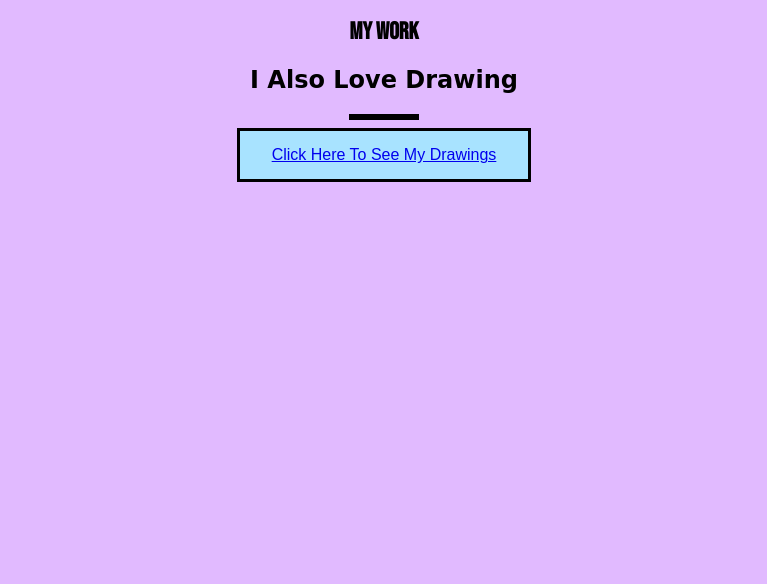
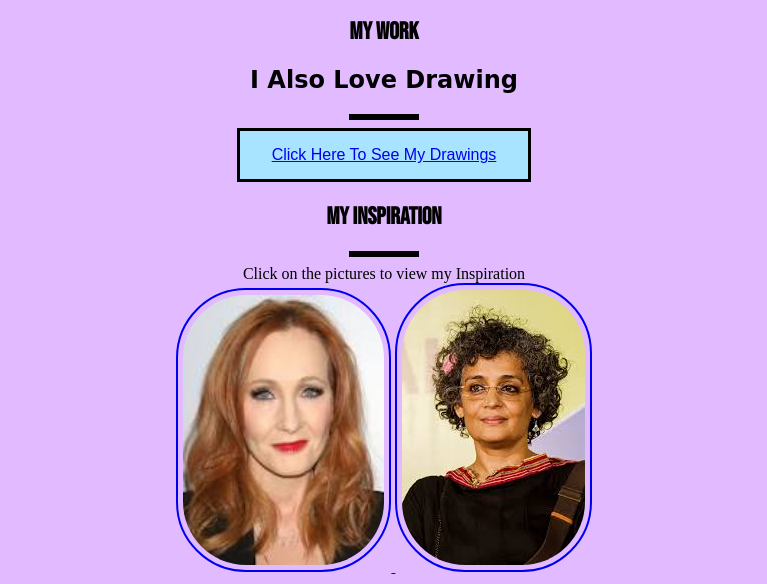
Before and after one commit to Sarah-Kat/My-Favorite-Hobby, a plain HTML site: page index.html in a window 1280 px wide. Shown: the part 1474-2058 px from the top of the page, without its empty margins (256-1023 px from the left). Before the commit the page ends 1664 px from the top, so only its background shows below. Drawn offline with Linux system fonts and the light colour scheme; a web font is replaced by a local one.

Commit message:
Add files via upload

```diff
--- a/index.html
+++ b/index.html
@@ -59,6 +59,31 @@
 
 </section>
 
+<section id="MyInspiration" class='inspiration'>
+  <h1>My Inspiration</h1>
+
+  <div class="line"></div>
+  <div id="myname">
+      Click on the pictures to view my Inspiration</div>
+
+  <div>
+
+      <span>
+          <a href="https://www.jkrowling.com/" target="_blank">
+              <img id="picture" src="jkrowling.jpg" height="270">
+          </a>
+      </span>
+
+      <span>
+
+          <a href="https://en.wikipedia.org/wiki/Arundhati_Roy" target="_blank">
+              <img id="picture" src="arundhati.jpg">
+          </a>
+      </span>
+  </div>
+
+</section>
+
 
 
 
--- a/style.css
+++ b/style.css
@@ -77,4 +77,10 @@ p {
     text-decoration: none;
     display: inline-block;
     font-size: 16px;
-  }
+}
+
+
+img:hover {
+    transform: scale(0.9);
+
+}
```
Also changed, not shown: arundhati.jpg (added), jkrowling.jpg (added).
